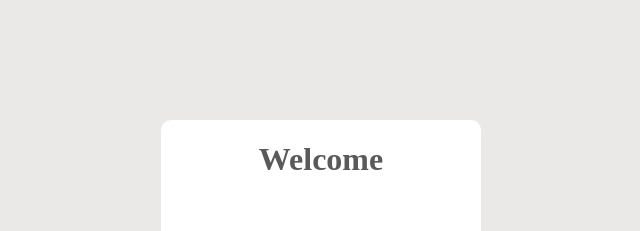
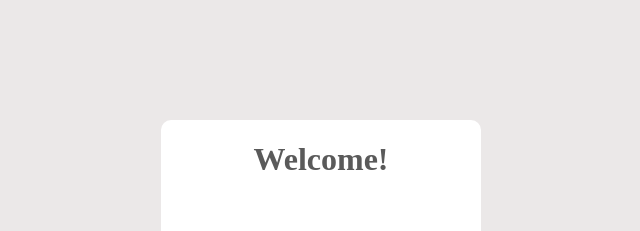
Before and after one commit to koryun23/chat-application-frontend, a React (Create React App) app: page / in a window 1280 px wide. Shown: the top 231 px of the page, without its empty margins (319-959 px from the left). Built offline with nearby package versions, Linux system fonts and the light colour scheme; the HTML template or start-up script is replaced by a standard one.

Commit message:
changing the login box description

```diff
--- a/src/components/auth/LoginBox.js
+++ b/src/components/auth/LoginBox.js
@@ -39,7 +39,7 @@ export default function LoginBox(props) {
     }
     return (
         <div className = "login-box">
-            <h1 className="login-box-description">Welcome</h1>
+            <h1 className="login-box-description">Welcome!</h1>
             <form className="login-form">
                 <input type="text"
                        className="input"
```
